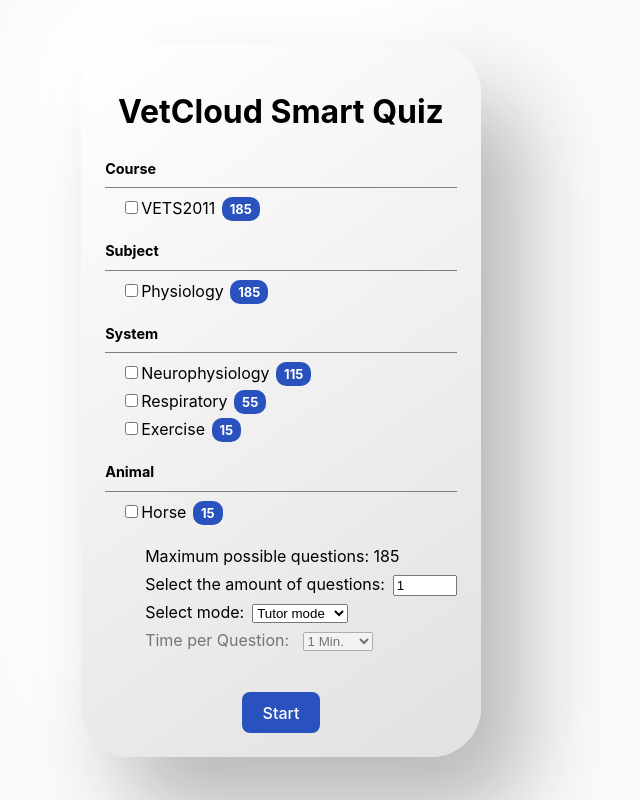
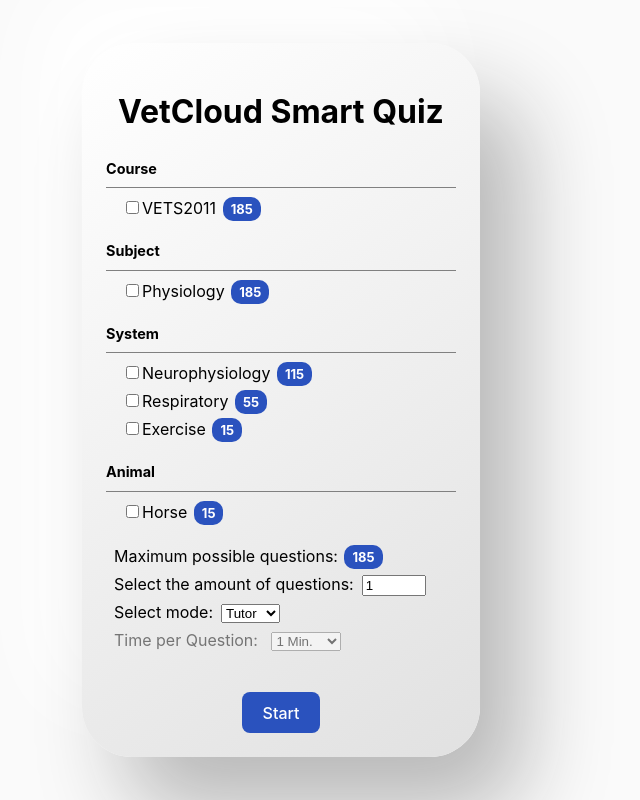
Before and after one commit to UQ-eLIPSE/crucible-components, a Vue app: page / in a window 1280 px wide. Shown: the whole page, without its empty margins (359-999 px from the left). Built offline with nearby package versions, Linux system fonts and the light colour scheme.

Commit message:
Make final touches for styling wise

```diff
--- a/src/components/StartPage.vue
+++ b/src/components/StartPage.vue
@@ -5,7 +5,10 @@
     <div class="quiz-config-container">
       <div class="question-config-container">
         <p class="tag-text">
-          Maximum possible questions: {{ questionsQueue.getquestionnumber() }}
+          Maximum possible questions:
+          <span class="question-number">{{
+            questionsQueue.getquestionnumber()
+          }}</span>
         </p>
         <div class="question-amount-container">
           <label for="question-amount">Select the amount of questions:</label>
@@ -26,8 +29,8 @@
         <div>
           <label for="mode-select">Select mode:</label>
           <select id="mode-select" v-model="selectedMode">
-            <option value="Tutor">Tutor mode</option>
-            <option value="Timed">Timed mode</option>
+            <option value="Tutor">Tutor</option>
+            <option value="Timed">Timed</option>
           </select>
         </div>
         <DropDownbox
@@ -91,7 +94,7 @@ const checkMax = () => {
   flex-direction: column;
   gap: 0.25rem;
   text-align: left;
-  padding-left: 40px;
+  padding-left: 0.5rem;
   margin-bottom: 40px;
 }
 
@@ -109,7 +112,21 @@ const checkMax = () => {
   margin: 0px;
 }
 
+.question-number {
+  border-radius: 10px;
+  text-align: center;
+  background-color: #2a52be;
+  color: white;
+  padding: 4px 8px;
+  text-align: left;
+  width: fit-content;
+  font-weight: bolder;
+  font-size: small;
+  margin-left: 2px;
+}
+
 .start-page-container {
+  min-width: 350px;
   background: linear-gradient(145deg, #ffffff, #e1e1e1);
   padding: 1.5rem;
   border-radius: 50px;
```
